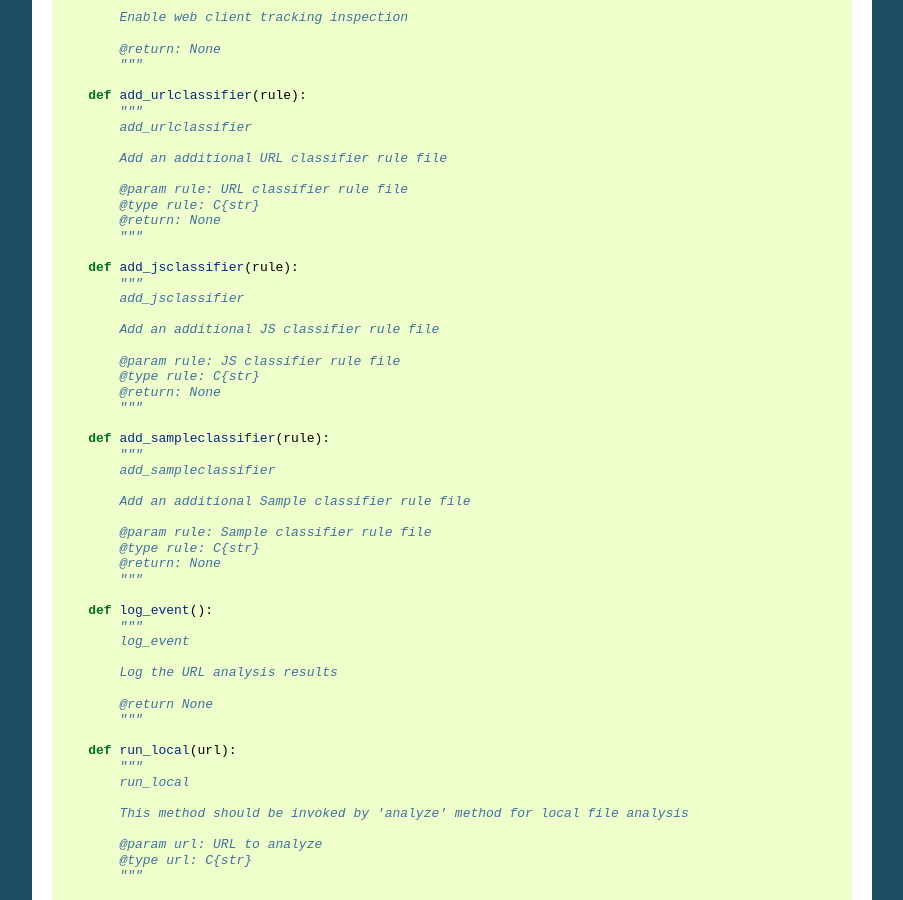
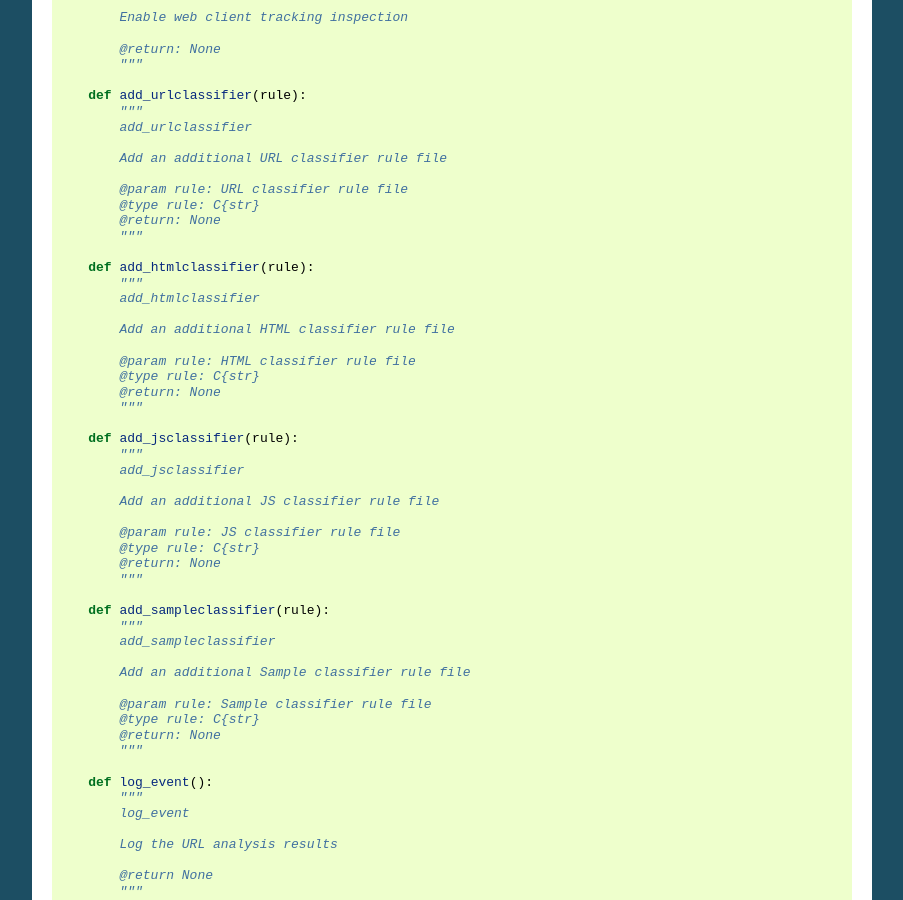
Before and after one commit to buffer/thug, a Sphinx documentation site: the page built from doc/source/api.rst, in a window 1280 px wide and 900 px high, scrolled down 8647 px. Shown: the whole window, without its empty margins (198-1101 px from the left). Built offline with Sphinx 7.4.7, drawn with Linux system fonts in a browser that asks for light colours; pages that are not in the unit, such as notebooks, are missing from menus.

Commit message:
Updated documentation

```diff
--- a/doc/source/api.rst
+++ b/doc/source/api.rst
@@ -573,6 +573,17 @@ Thug API interface definition is reported below for convenience.
             @return: None
             """
 
+        def add_htmlclassifier(rule):
+            """
+            add_htmlclassifier
+
+            Add an additional HTML classifier rule file
+
+            @param rule: HTML classifier rule file
+            @type rule: C{str}
+            @return: None
+            """
+
         def add_jsclassifier(rule):
             """
             add_jsclassifier
```
